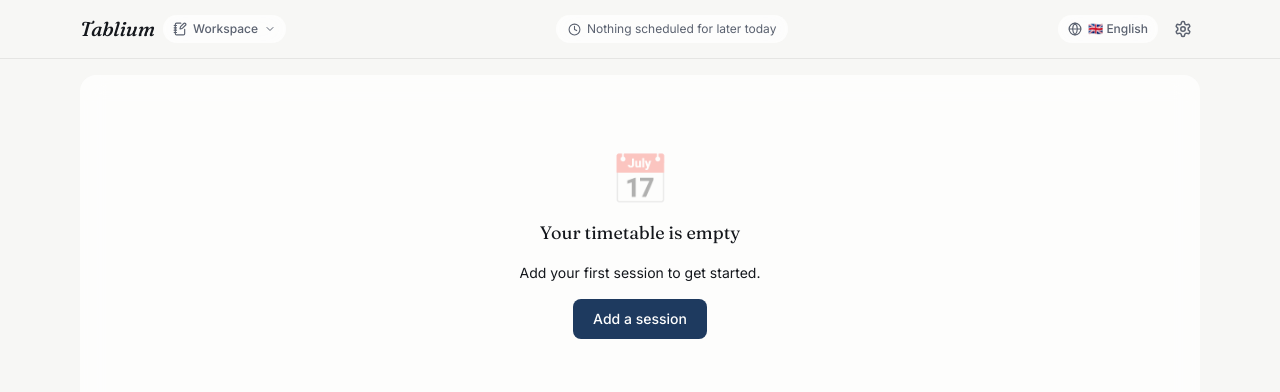
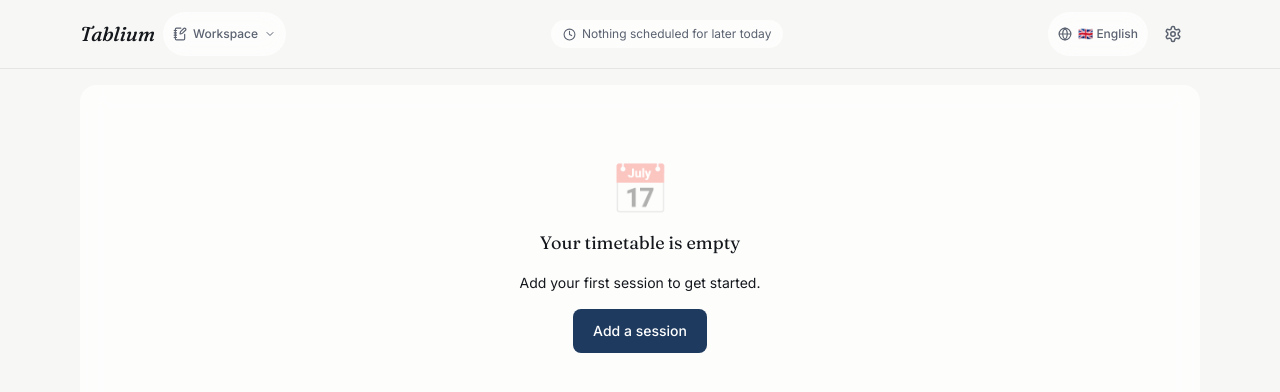
Before and after one commit to 1mr4n4/Tablium, a React (Vite) app in the folder Tablium-build/: page / in a window 1280 px wide. Shown: the top 392 px of the page. Built offline with nearby package versions, Linux system fonts and the light colour scheme.

Commit message:
9/20/2026 11:00:42 PM

```diff
--- a/Tablium-build/src/components/WorkspaceTools.tsx
+++ b/Tablium-build/src/components/WorkspaceTools.tsx
@@ -158,6 +158,7 @@ export default function WorkspaceTools({ tool, stackIndex = 0, showSwitch = fals
     context.strokeStyle = color;
     context.lineWidth = 5;
     context.lineCap = 'round';
+    context.lineJoin = 'round';
   }
 
   function draw(event: React.PointerEvent<HTMLCanvasElement>) {
--- a/Tablium-build/src/index.css
+++ b/Tablium-build/src/index.css
@@ -35,7 +35,36 @@
   * {
     scrollbar-width: thin;
     scrollbar-color: rgba(120, 120, 120, 0.35) transparent;
+    -webkit-tap-highlight-color: transparent;
+    touch-action: manipulation;
   }
+
+  button, input, select, textarea, [role='button'], [type='button'], [type='submit'] {
+    touch-action: manipulation;
+    -webkit-tap-highlight-color: transparent;
+    user-select: none;
+  }
+
+  input, select, textarea {
+    min-height: 2.75rem;
+  }
+
+  button {
+    min-height: 2.75rem;
+    min-width: 2.75rem;
+  }
+
+  @media (pointer: coarse) {
+    button, input, select, textarea, [role='button'] {
+      min-height: 2.9rem;
+      min-width: 2.9rem;
+    }
+
+    .workspace-window {
+      max-height: 58vh !important;
+    }
+  }
+
   @media (prefers-reduced-motion: reduce) {
     *, *::before, *::after {
       animation-duration: 0.01ms !important;
```
Also changed, not shown: 1 other file (tests, documents, lock files or other folders).
